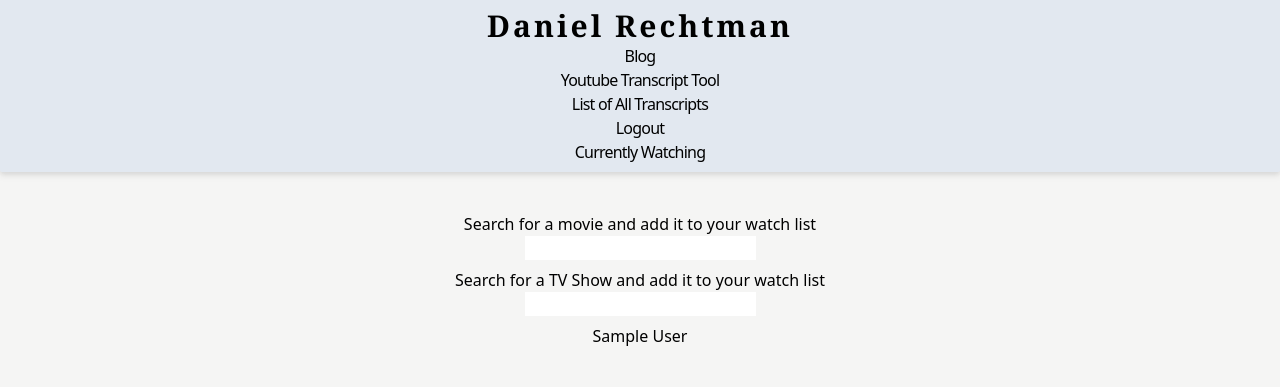
After one commit to DanRechtman/DanielRechtman-personalwebsite, a Django app: page /CurrentlyWatching in a window 1280 px wide. The commit adds this page. Shown: the top 387 px of the page. Run offline with Django 5.2, Linux system fonts and the light colour scheme; a user stored in the database is signed in; tables that the repository leaves empty hold one stand-in row (values such as "Sample post"); style sheets or scripts are compiled from the project's sources.

Commit message:
Added TV/Movie Tracking Support

```diff
--- a/YoutubeApp/admin.py
+++ b/YoutubeApp/admin.py
@@ -1,6 +1,7 @@
 from django.contrib import admin
-from .models import YoutubeTranscription
+from .models import YoutubeTranscription,UserWatching
 # Register your models here.
 
 
 admin.site.register(YoutubeTranscription)
+admin.site.register(UserWatching)
--- a/YoutubeApp/helper.py
+++ b/YoutubeApp/helper.py
@@ -9,3 +9,9 @@ class Helper:
             return classmodel.objects.get(**kwargs)
         except classmodel.DoesNotExist:
             return None
+
+    def getall_or_none(classmodel:classmodel, **kwargs)->Tuple[classmodel,None]:
+        try:
+            return classmodel.objects.get(**kwargs)
+        except classmodel.DoesNotExist:
+            return None
--- a/YoutubeApp/models.py
+++ b/YoutubeApp/models.py
@@ -1,5 +1,5 @@
 from django.db import models
-
+from django.conf import settings
 # Create your models here.
 
 
@@ -11,3 +11,10 @@ class YoutubeTranscription(models.Model):
     cached=models.BooleanField()
     Transcript = models.TextField()
     Summary = models.TextField()
+
+
+class UserWatching(models.Model):
+    User = models.ForeignKey(settings.AUTH_USER_MODEL,on_delete=models.CASCADE)
+    Title=models.CharField()
+    MovieId = models.CharField(null=True,max_length=50,unique=True)
+    TvShowId= models.CharField(null=True,max_length=50,unique=True)
--- /dev/null
+++ b/YoutubeApp/static/src/SearchItem.js
@@ -0,0 +1,29 @@
+const template = document.createElement("template")
+template.innerHTML =
+`
+<style>
+
+</style>
+<input type="text" placeholder='Text'>
+`
+
+class SearchItem extends HTMLElement {
+    constructor(){
+        super()
+        const shadow = this.attachShadow({mode:'open'})
+        shadow.append(template.content.cloneNode(true))
+    }
+
+    connectedCallback(){
+        this.inputElement = this.shadowRoot.querySelector( "input");
+        this.inputElement.addEventListener("input",this.handleInput);
+    }
+    handleInput = (event)=>{
+        if (event.target.value.length > 2){
+            console.log('InputValue:',event.target.value);
+        }
+    }
+
+}
+
+customElements.define("search-item",SearchItem)
--- a/YoutubeApp/static/src/output.css
+++ b/YoutubeApp/static/src/output.css
@@ -544,12 +544,24 @@ video {
   position: static;
 }
 
+.mb-2{
+  margin-bottom: 0.5rem;
+}
+
 .block{
   display: block;
 }
 
 .flex{
   display: flex;
+}
+
+.hidden{
+  display: none;
+}
+
+.h-16{
+  height: 4rem;
 }
 
 .h-screen{
@@ -582,6 +594,10 @@ video {
 
 .items-center{
   align-items: center;
+}
+
+.justify-start{
+  justify-content: flex-start;
 }
 
 .justify-center{
@@ -650,6 +666,10 @@ video {
 .bg-white{
   --tw-bg-opacity: 1;
   background-color: rgb(255 255 255 / var(--tw-bg-opacity));
+}
+
+.p-10{
+  padding: 2.5rem;
 }
 
 .p-4{
--- a/YoutubeApp/templates/base.html
+++ b/YoutubeApp/templates/base.html
@@ -12,14 +12,19 @@
     <script src="{% static 'src/htmx.min.js'%}"></script>
     <title>Document</title>
     {% include "components/navbar.html" %}
+
+    <script defer src="{% static 'src/SearchItem.js' %}"></script>
 </head>
 
 <body
  hx-headers='{"X-CSRFToken": "{{ csrf_token }}"}' class="bg-stone-100">
 
-    {% if user.is_authenticated %}
+<!--    {% if user.is_authenticated %}
         <p>You are signed in as {{user.username}}</p>
     {%endif%}
+
+-->
+
     {% block content %}
 
     {% endblock %}
--- /dev/null
+++ b/YoutubeApp/templates/components/UserWatching.html
@@ -0,0 +1,3 @@
+{% for entry in allCurrent %}
+    <p>{{entry.Title}}</p>
+{% endfor %}
--- a/YoutubeApp/templates/components/navbar.html
+++ b/YoutubeApp/templates/components/navbar.html
@@ -6,9 +6,10 @@
       <li class="tracking-tighter text-center"> <a href="/YoutubePage" class="">Youtube Transcript Tool</a></li>
       <li class="tracking-tighter text-center"> <a href="/YoutubePage/GetAll" class="">List of All Transcripts</a></li>
       {%if user.is_authenticated %}
-        <li class="tracking-tighter text-center"> <a href="accounts/logout/" class="">Logout</a></li>
+        <li class="tracking-tighter text-center"> <a href="/accounts/logout/" class="">Logout</a></li>
+        <li class="tracking-tighter text-center"> <a href="/CurrentlyWatching" class="">Currently Watching</a></li>
       {%else%}
-        <li class="tracking-tighter text-center"> <a href="accounts/google/login/?next=/" class="">Login</a></li>
+        <li class="tracking-tighter text-center"> <a href="/accounts/google/login/?next=/" class="">Login</a></li>
       {%endif%}
     </div>
   </ul>
--- /dev/null
+++ b/YoutubeApp/templates/pages/CurrentlyWatching.html
@@ -0,0 +1,23 @@
+{% extends "base.html" %}
+
+{% block content %}
+
+<main class="flex flex-col text-center p-10">
+    <div id="parent">
+        <p>Search for a movie and add it to your watch list</p>
+        <input class="mb-2" hx-boost='true' hx-post='/movies' hx-target='#parent' hx-swap="outerHTML" name="Search" hx-trigger="keyup[keyCode==13]"/>
+
+        <p>Search for a TV Show and add it to your watch list</p>
+        <input class="mb-2" hx-post='/tvshow' hx-target='#parent' hx-swap="outerHTML" name="Search" hx-trigger="keyup[keyCode==13]"/>
+    </div>
+
+
+
+    <div hx-trigger="load" hx-get="{% url 'GetUserWatching' %}" hx-target="this" hx-swap="innerHTML">
+
+    </div>
+</main>
+
+
+
+{% endblock %}
--- a/YoutubeApp/templates/pages/GetAll.html
+++ b/YoutubeApp/templates/pages/GetAll.html
@@ -12,6 +12,8 @@
 
             <p>{{transcript.Summary | safe}}</p>
         </details>
+
+
     {% endfor %}
 
 </div>
--- a/YoutubeApp/urls.py
+++ b/YoutubeApp/urls.py
@@ -8,4 +8,15 @@ urlpatterns = [
     path("YoutubePage/GetAll", views.YoutubePageGetAll, name="YoutubePage"),
 
     path("Results",views.Results),
+
+
+    path("CurrentlyWatching",views.CurrentlyWatching,name="watching"),
+
+    path("movies",views.Movies,name="movies"),
+    path("tvshow",views.TV_Show,name="movies"),
+
+    path("addEntertainment",views.addEntertainment,name="addMovie"),
+
+    path("GetUserWatching",views.GetUserWatching,name="GetUserWatching"),
+
 ]
--- a/YoutubeApp/views.py
+++ b/YoutubeApp/views.py
@@ -1,14 +1,20 @@
+import dataclasses
+import json
+import os
+from django.db import IntegrityError
 from django.http import HttpRequest, HttpResponse
-from django.shortcuts import render
+from django.shortcuts import redirect, render
 from django.template import loader
 from django.core.paginator import Paginator
 from YoutubeApp.helper import Helper
 
-from YoutubeApp.models import YoutubeTranscription
+from YoutubeApp.models import UserWatching, YoutubeTranscription
 from .Jobs.selenium_scraper import summary, youtube_trans_requests,youtube_title_request
 from urllib.parse import ParseResult, urlparse
 from datetime import datetime
+import tmdbsimple as tmdb
 
+from .Jobs.Movies_Database import Search, SearchTVShow
 # Create your views here.
 
 
@@ -44,7 +50,7 @@ def Results(request:HttpRequest):
 
             result:YoutubeTranscription = Helper.get_or_none(YoutubeTranscription,YoutubeId=url_id)
             if result !=None:
-
+                YoutubeTranscription.objects.get
                 return render(request,"components/Result.html",{"transcript":result.Summary,"title":title})
 
             else:
@@ -63,3 +69,86 @@ def Results(request:HttpRequest):
 
                 YoutubeTrans.save()
                 return render(request,"components/Result.html",{"transcript":result,"title":title})
+
+def CurrentlyWatching(request:HttpRequest):
+    if request.user.is_authenticated:
+        return render(request,"pages/CurrentlyWatching.html")
+    else:
+        return redirect("/")
+
+
+def Movies(request:HttpRequest):
+
+    if (request.method == "POST"):
+        search_item = request.POST["Search"]
+
+        search = tmdb.Search()
+
+        movies = search.movie(query=search_item)
+
+        movies_list:list[Search]=[]
+
+        movies_result= movies['results']
+
+        for movie in movies_result:
+
+
+            Search_Obj = Search(**movie)
+            movies_list.append(Search_Obj)
+
+        final_list = [movie for movie in movies_list if movie.vote_count>10 and movie.original_language=="en"]
+
+        sorted_list = sorted(final_list,key=lambda x:x.popularity,reverse=True)
+
+        return render(request,"components/movies.html",{"movies":sorted_list})
+
+
+def TV_Show(request:HttpRequest):
+    if (request.method == "POST"):
+        search_item = request.POST["Search"]
+
+        search = tmdb.Search()
+
+        movies = search.tv(query=search_item)
+
+        movies_list:list[Search]=[]
+
+        movies_result= movies['results']
+
+        for movie in movies_result:
+            Search_Obj = SearchTVShow(**movie)
+            movies_list.append(Search_Obj)
+
+        final_list = [movie for movie in movies_list if movie.vote_count>10 and movie.original_language=="en"]
+
+        sorted_list = sorted(final_list,key=lambda x:x.popularity,reverse=True)
+
+        return render(request,"components/tv.html",{"movies":sorted_list})
+
+
+def addEntertainment(request:HttpRequest):
+    if (request.method == "POST"):
+        search_item =""
+        title = ""
+        for key,value in request.POST.items():
+
+            if ("movie" in key):
+                search_item = value
+            if ("title" or "original_name" in key):
+                title = value
+
+        try:
+            user = UserWatching(User=request.user,MovieId=search_item,Title=title)
+            user.save()
+        except IntegrityError as e:
+            print(e)
+            pass
+        response = HttpResponse()
+        response["HX-Redirect"] = request.build_absolute_uri('/CurrentlyWatching')
+
+        return response
+
+
+def GetUserWatching(request:HttpRequest):
+    allCurrent = UserWatching.objects.filter(User=request.user)
+    return render(request,"components/UserWatching.html",{"allCurrent":allCurrent})
--- a/requirements.txt
+++ b/requirements.txt
@@ -34,6 +34,7 @@ sniffio==1.3.0
 sortedcontainers==2.4.0
 soupsieve==2.5
 sqlparse==0.4.4
+tmdbsimple==2.9.1
 tqdm==4.66.1
 trio==0.22.2
 trio-websocket==0.11.1
```
Also changed, not shown: YoutubeApp/Jobs/Movies_Database.py (added, +39 -0 lines), YoutubeApp/templates/components/movies.html (added, +18 -0 lines), YoutubeApp/templates/components/tv.html (added, +18 -0 lines), YoutubeApp/migrations/0006_Added_UserWatching.py (added), YoutubeApp/migrations/0007_AddedIdsToBeUnique.py (added), YoutubeApp/migrations/0008_AddTitleField.py (added).
